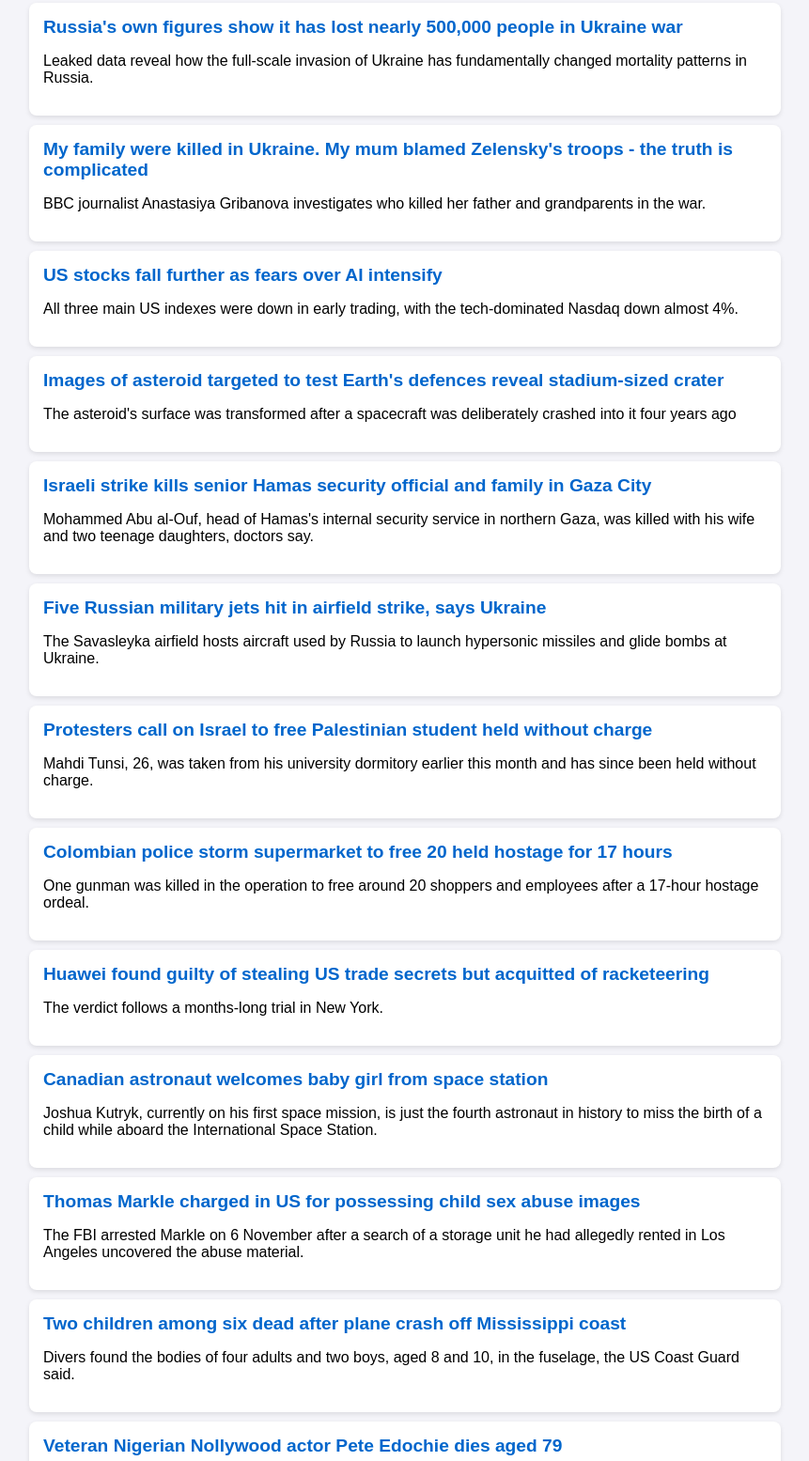
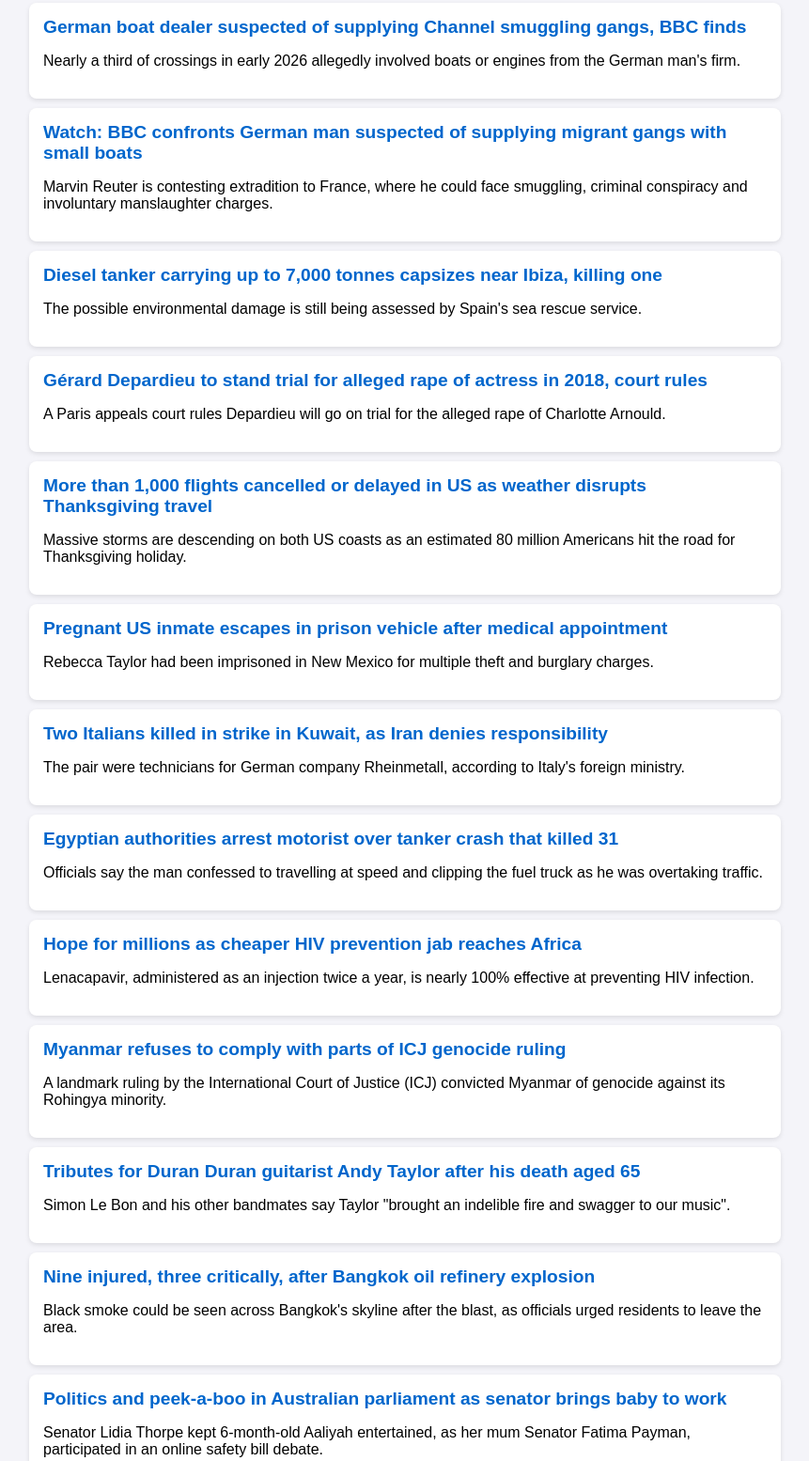
Before and after one commit to Gourabgh/news, a plain HTML site: page index.html in a window 1280 px wide. Shown: the part 98-1653 px from the top of the page at 94% size, without its empty margins (209-1070 px from the left). Drawn offline with Linux system fonts and the light colour scheme.

Commit message:
🤖 Auto-update latest news

```diff
--- a/index.html
+++ b/index.html
@@ -18,82 +18,82 @@
     <h1>🌍 Daily World News</h1>
 
     <div class="news-item">
-        <a href="https://www.bbc.co.uk/news/articles/cmx27g533zwyo?at_medium=RSS&at_campaign=rss" target="_blank">Russia's own figures show it has lost nearly 500,000 people in Ukraine war</a>
-        <p>Leaked data reveal how the full-scale invasion of Ukraine has fundamentally changed mortality patterns in Russia.</p>
+        <a href="https://www.bbc.co.uk/news/articles/cqlymky8kpzjo?at_medium=RSS&at_campaign=rss" target="_blank">German boat dealer suspected of supplying Channel smuggling gangs, BBC finds</a>
+        <p>Nearly a third of crossings in early 2026 allegedly involved boats or engines from the German man's firm.</p>
     </div>
 
     <div class="news-item">
-        <a href="https://www.bbc.co.uk/news/articles/cw24e17v9e51o?at_medium=RSS&at_campaign=rss" target="_blank">My family were killed in Ukraine. My mum blamed Zelensky's troops - the truth is complicated</a>
-        <p>BBC journalist Anastasiya Gribanova investigates who killed her father and grandparents in the war.</p>
+        <a href="https://www.bbc.co.uk/news/videos/cvglrz5yr79go?at_medium=RSS&at_campaign=rss" target="_blank">Watch: BBC confronts German man suspected of supplying migrant gangs with small boats</a>
+        <p>Marvin Reuter is contesting extradition to France, where he could face smuggling, criminal conspiracy and involuntary manslaughter charges.</p>
     </div>
 
     <div class="news-item">
-        <a href="https://www.bbc.co.uk/news/articles/cq0md8g14zryo?at_medium=RSS&at_campaign=rss" target="_blank">US stocks fall further as fears over AI intensify</a>
-        <p>All three main US indexes were down in early trading, with the tech-dominated Nasdaq down almost 4%.</p>
+        <a href="https://www.bbc.co.uk/news/articles/c9gklryvj24do?at_medium=RSS&at_campaign=rss" target="_blank">Diesel tanker carrying up to 7,000 tonnes capsizes near Ibiza, killing one</a>
+        <p>The possible environmental damage is still being assessed by Spain's sea rescue service.</p>
     </div>
 
     <div class="news-item">
-        <a href="https://www.bbc.co.uk/news/articles/cw8dv112r5gmo?at_medium=RSS&at_campaign=rss" target="_blank">Images of asteroid targeted to test Earth's defences reveal stadium-sized crater</a>
-        <p>The asteroid's surface was transformed after a spacecraft was deliberately crashed into it four years ago</p>
+        <a href="https://www.bbc.co.uk/news/articles/cmlyd76kyx44o?at_medium=RSS&at_campaign=rss" target="_blank">Gérard Depardieu to stand trial for alleged rape of actress in 2018, court rules</a>
+        <p>A Paris appeals court rules Depardieu will go on trial for the alleged rape of Charlotte Arnould.</p>
     </div>
 
     <div class="news-item">
-        <a href="https://www.bbc.co.uk/news/articles/cmd718zydz9qo?at_medium=RSS&at_campaign=rss" target="_blank">Israeli strike kills senior Hamas security official and family in Gaza City</a>
-        <p>Mohammed Abu al-Ouf, head of Hamas's internal security service in northern Gaza, was killed with his wife and two teenage daughters, doctors say.</p>
+        <a href="https://www.bbc.co.uk/news/articles/ckm2mz3prq77o?at_medium=RSS&at_campaign=rss" target="_blank">More than 1,000 flights cancelled or delayed in US as weather disrupts Thanksgiving travel</a>
+        <p>Massive storms are descending on both US coasts as an estimated 80 million Americans hit the road for Thanksgiving holiday.</p>
     </div>
 
     <div class="news-item">
-        <a href="https://www.bbc.co.uk/news/articles/ck9q8xp5r5pgo?at_medium=RSS&at_campaign=rss" target="_blank">Five Russian military jets hit in airfield strike, says Ukraine</a>
-        <p>The Savasleyka airfield hosts aircraft used by Russia to launch hypersonic missiles and glide bombs at Ukraine.</p>
+        <a href="https://www.bbc.co.uk/news/articles/c9m2jke85xzxo?at_medium=RSS&at_campaign=rss" target="_blank">Pregnant US inmate escapes in prison vehicle after medical appointment</a>
+        <p>Rebecca Taylor had been imprisoned in New Mexico for multiple theft and burglary charges.</p>
     </div>
 
     <div class="news-item">
-        <a href="https://www.bbc.co.uk/news/articles/cw62p8z9edjlo?at_medium=RSS&at_campaign=rss" target="_blank">Protesters call on Israel to free Palestinian student held without charge</a>
-        <p>Mahdi Tunsi, 26, was taken from his university dormitory earlier this month and has since been held without charge.</p>
+        <a href="https://www.bbc.co.uk/news/articles/c39w9y5dx4k5o?at_medium=RSS&at_campaign=rss" target="_blank">Two Italians killed in strike in Kuwait, as Iran denies responsibility</a>
+        <p>The pair were technicians for German company Rheinmetall, according to Italy's foreign ministry.</p>
     </div>
 
     <div class="news-item">
-        <a href="https://www.bbc.co.uk/news/articles/ckp80mjr9emyo?at_medium=RSS&at_campaign=rss" target="_blank">Colombian police storm supermarket to free 20 held hostage for 17 hours</a>
-        <p>One gunman was killed in the operation to free around 20 shoppers and employees after a 17-hour hostage ordeal.</p>
+        <a href="https://www.bbc.co.uk/news/articles/c3gre90l0g45o?at_medium=RSS&at_campaign=rss" target="_blank">Egyptian authorities arrest motorist over tanker crash that killed 31</a>
+        <p>Officials say the man confessed to travelling at speed and clipping the fuel truck as he was overtaking traffic.</p>
     </div>
 
     <div class="news-item">
-        <a href="https://www.bbc.co.uk/news/articles/cmy49ngydqzpo?at_medium=RSS&at_campaign=rss" target="_blank">Huawei found guilty of stealing US trade secrets but acquitted of racketeering</a>
-        <p>The verdict follows a months-long trial in New York.</p>
+        <a href="https://www.bbc.co.uk/news/articles/cmly7jve72r2o?at_medium=RSS&at_campaign=rss" target="_blank">Hope for millions as cheaper HIV prevention jab reaches Africa</a>
+        <p>Lenacapavir, administered as an injection twice a year, is nearly 100% effective at preventing HIV infection. </p>
     </div>
 
     <div class="news-item">
-        <a href="https://www.bbc.co.uk/news/articles/ckx283y8wwwgo?at_medium=RSS&at_campaign=rss" target="_blank">Canadian astronaut welcomes baby girl  from space station</a>
-        <p>Joshua Kutryk, currently on his first space mission, is just the fourth astronaut in history to miss the birth of a child while aboard the International Space Station. </p>
+        <a href="https://www.bbc.co.uk/news/articles/c61wr87wyg5wo?at_medium=RSS&at_campaign=rss" target="_blank">Myanmar refuses to comply with parts of ICJ genocide ruling</a>
+        <p>A landmark ruling by the International Court of Justice (ICJ) convicted Myanmar of genocide against its Rohingya minority.</p>
     </div>
 
     <div class="news-item">
-        <a href="https://www.bbc.co.uk/news/articles/crwy4egxn592o?at_medium=RSS&at_campaign=rss" target="_blank">Thomas Markle charged in US for possessing child sex abuse images</a>
-        <p>The FBI arrested Markle on 6 November after a search of a storage unit he had allegedly rented in Los Angeles uncovered the abuse material.</p>
+        <a href="https://www.bbc.co.uk/news/articles/cmp3vk6vr44po?at_medium=RSS&at_campaign=rss" target="_blank">Tributes for Duran Duran guitarist Andy Taylor after his death aged 65</a>
+        <p>Simon Le Bon and his other bandmates say Taylor "brought an indelible fire and swagger to our music".</p>
     </div>
 
     <div class="news-item">
-        <a href="https://www.bbc.co.uk/news/articles/c6z74l1017zpo?at_medium=RSS&at_campaign=rss" target="_blank">Two children among six dead after plane crash off Mississippi coast</a>
-        <p>Divers found the bodies of four adults and two boys, aged 8 and 10, in the fuselage, the US Coast Guard said. </p>
+        <a href="https://www.bbc.co.uk/news/articles/crx209kwk4kzo?at_medium=RSS&at_campaign=rss" target="_blank">Nine injured, three critically, after Bangkok oil refinery explosion</a>
+        <p>Black smoke could be seen across Bangkok's skyline after the blast, as officials urged residents to leave the area.</p>
     </div>
 
     <div class="news-item">
-        <a href="https://www.bbc.co.uk/news/articles/cqwy0rr4rr4yo?at_medium=RSS&at_campaign=rss" target="_blank">Veteran Nigerian Nollywood actor Pete Edochie dies aged 79</a>
-        <p>Odochie rose to prominence in 1987 after starring in a television adaptation of Chinua Achebe's acclaimed novel Things Fall Apart.</p>
+        <a href="https://www.bbc.co.uk/news/videos/cmvg23djw8v9o?at_medium=RSS&at_campaign=rss" target="_blank">Politics and peek-a-boo in Australian parliament as senator brings baby to work</a>
+        <p>Senator Lidia Thorpe kept 6-month-old Aaliyah entertained, as her mum Senator Fatima Payman, participated in an online safety bill debate.</p>
     </div>
 
     <div class="news-item">
-        <a href="https://www.bbc.co.uk/news/articles/cq4gn6gj3z37o?at_medium=RSS&at_campaign=rss" target="_blank">South Africa's Ramaphosa wins court battle over impeachment threat</a>
-        <p>The break-in happened in 2020, when thieves allegedly stole bundles of US dollar bills hidden inside a sofa at the farm.</p>
+        <a href="https://www.bbc.co.uk/news/articles/cqvg2n4mzl1jo?at_medium=RSS&at_campaign=rss" target="_blank">Hamas political official and wife among eight Palestinians killed in Israeli strikes on Gaza</a>
+        <p>The killings are the latest from a series of near daily attacks by Israel against what it says are Hamas targets.</p>
     </div>
 
     <div class="news-item">
-        <a href="https://www.bbc.co.uk/news/videos/cmz74l0yzzvyo?at_medium=RSS&at_campaign=rss" target="_blank">Moment Chinese space mission lifts off with first Pakistan astronaut aboard</a>
-        <p>China launched its Shenzhou-24 space mission to bring three astronauts to its Tiangong space station. </p>
+        <a href="https://www.bbc.co.uk/news/articles/cmde1zr0nlyro?at_medium=RSS&at_campaign=rss" target="_blank">Thirteen dead as mine disaster highlights illegal hunt for gold</a>
+        <p>Indonesian authorities say another 13 are missing in the illegal gold mine, which flooded on Monday.</p>
     </div>
 
     <div class="footer">
-        <p>This page is automatically generated.<br>Last updated: 2026-11-25 18:19:35</p>
+        <p>This page is automatically generated.<br>Last updated: 2026-11-26 18:00:40</p>
     </div>
 </body>
 </html>
```
